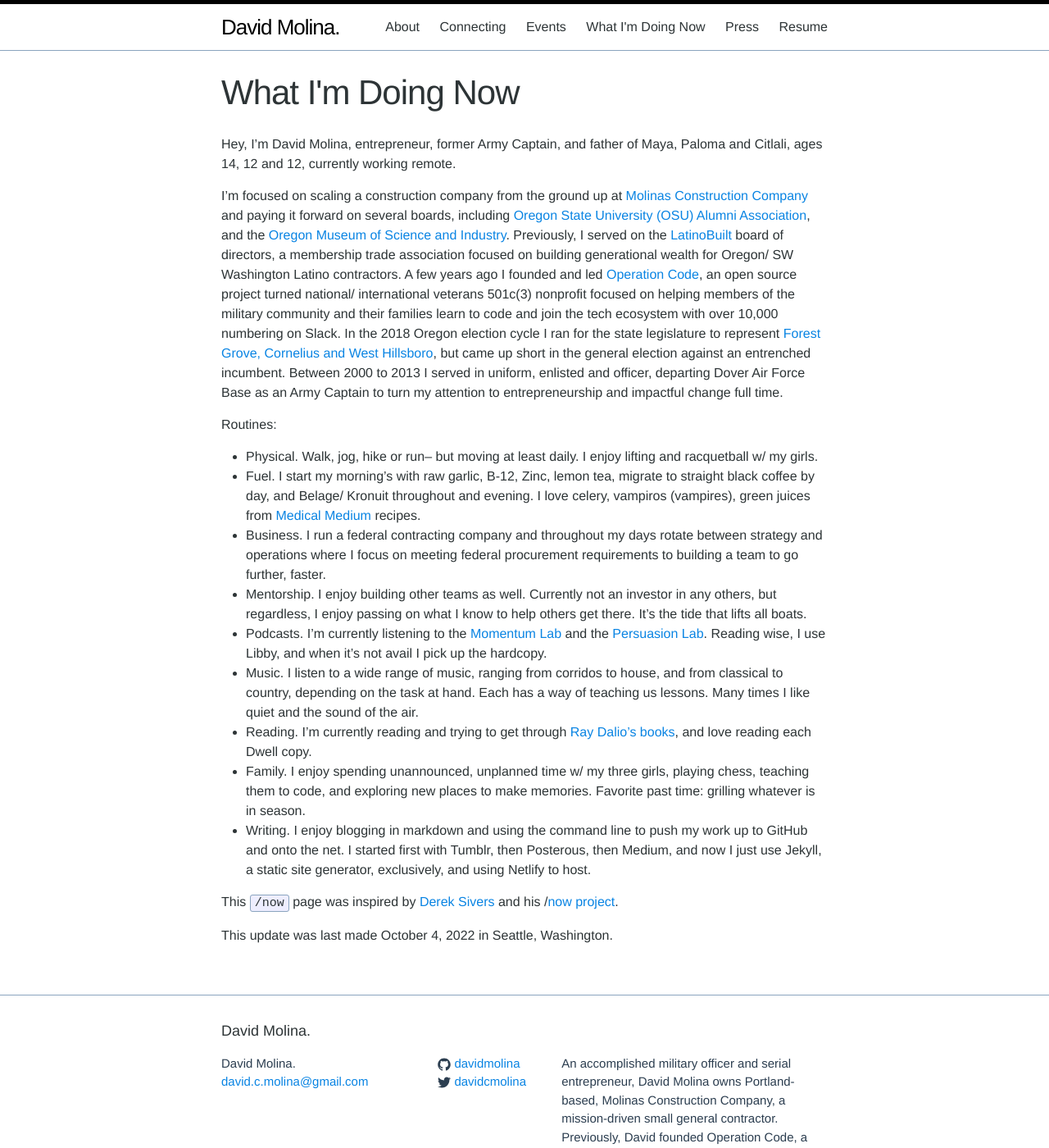
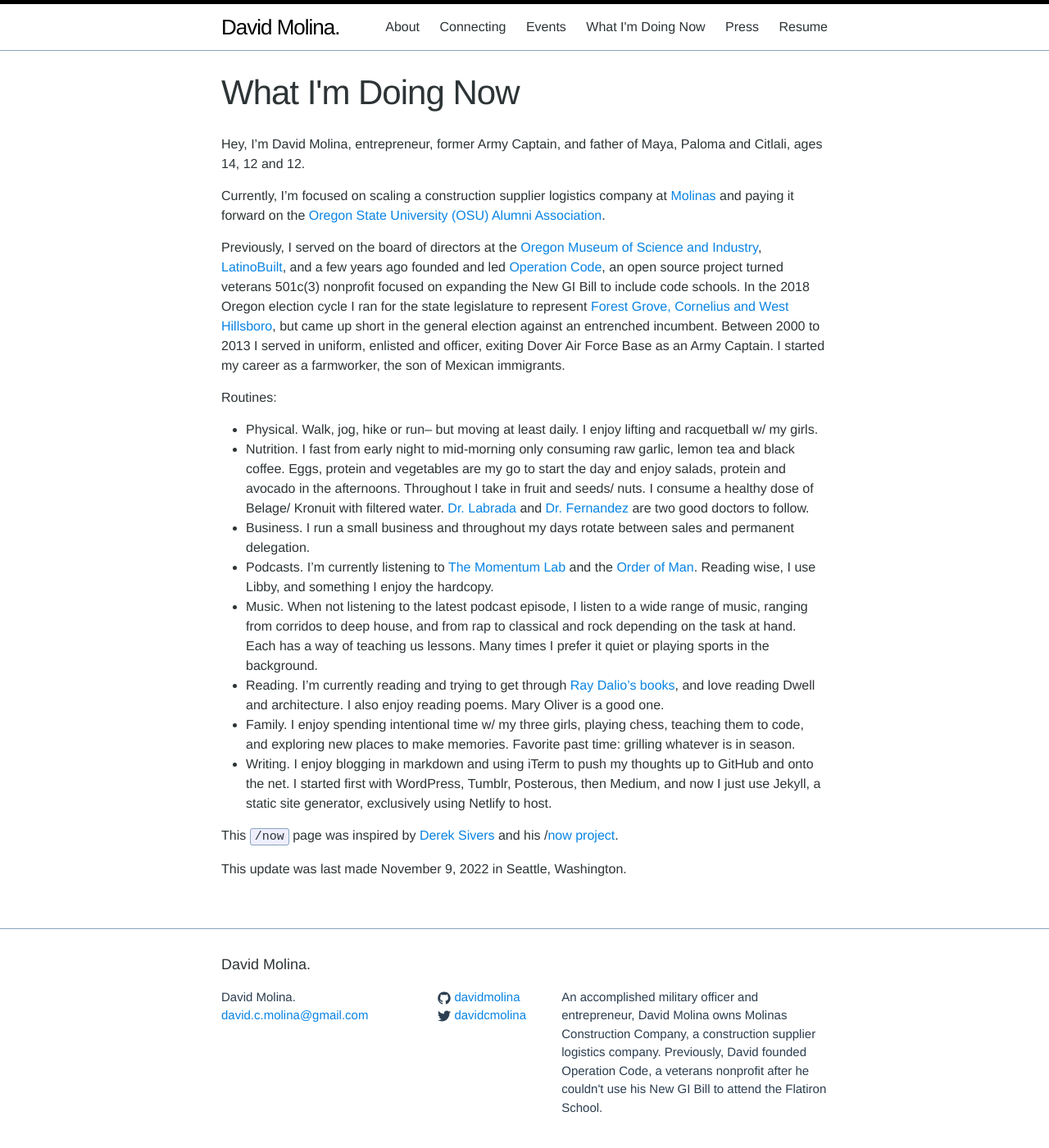
Before and after one commit to davidmolina/davidmolina.github.io, a Jekyll site: the page built from now.md, in a window 1280 px wide and 1400 px high. Shown: the whole window at 82% size. Built offline with Jekyll 4.4.1, drawn with Linux system fonts in a browser that asks for light colours; some of the changed text lies outside the part shown.

Commit message:
update now and bio

```diff
--- a/_config.yml
+++ b/_config.yml
@@ -1,12 +1,12 @@
 name: David Molina
 title: David Molina.
-description: "An accomplished military officer and serial entrepreneur, David Molina owns Portland-based, Molinas Construction Company, a mission-driven small general contractor. Previously, David founded Operation Code, a veterans nonprofit after he couldn't use his New GI Bill to attend the Flatiron School. He resides in Portland, Oregon."
+description: "An accomplished military officer and entrepreneur, David Molina owns Molinas Construction Company, a construction supplier logistics company. Previously, David founded Operation Code, a veterans nonprofit after he couldn't use his New GI Bill to attend the Flatiron School."
 author: David Molina
 repository: davidmolina/davidmolina.github.io
 email: david.c.molina@gmail.com
 
 # RDF structured data
-job_title: Serial Entrepreneur
+job_title: Entrepreneur
 employer: Molinas Construction Company.
 url: "http://davidmolina.github.io/"
 location:
--- a/now.md
+++ b/now.md
@@ -1,25 +1,26 @@
 ---
 title: What I'm Doing Now
-excerpt: 'What Dave Molina is up to now.'
+excerpt: 'What David Molina is up to now.'
 layout: page
 permalink: /now/
 ---
 
-Hey, I'm David Molina, entrepreneur, former Army Captain, and father of Maya, Paloma and Citlali, ages 14, 12 and 12, currently working remote.
+Hey, I'm David Molina, entrepreneur, former Army Captain, and father of Maya, Paloma and Citlali, ages 14, 12 and 12.
 
-I'm focused on scaling a construction company from the ground up at [Molinas Construction Company](ttps://www.molinas.co) and paying it forward on several boards, including [Oregon State University (OSU) Alumni Association](https://fororegonstate.org/), and the [Oregon Museum of Science and Industry](https://omsi.edu/history-and-mission). Previously, I served on the [LatinoBuilt](https://latinobuilt.org/) board of directors, a membership trade association focused on building generational wealth for Oregon/ SW Washington Latino contractors. A few years ago I founded and led [Operation Code](https://www.operationcode.org), an open source project turned national/ international veterans 501c(3) nonprofit focused on helping members of the military community and their families learn to code and join the tech ecosystem with over 10,000 numbering on Slack. In the 2018 Oregon election cycle I ran for the state legislature to represent [Forest Grove, Cornelius and West Hillsboro](https://www.molinafororegon.com/), but came up short in the general election against an entrenched incumbent. Between 2000 to 2013 I served in uniform, enlisted and officer, departing Dover Air Force Base as an Army Captain to turn my attention to entrepreneurship and impactful change full time.
+Currently, I'm focused on scaling a construction supplier logistics company at [Molinas](https://www.molinas.co) and paying it forward on the [Oregon State University (OSU) Alumni Association](https://fororegonstate.org/).
+
+Previously, I served on the board of directors at the [Oregon Museum of Science and Industry](https://omsi.edu/), [LatinoBuilt](https://latinobuilt.org/), and a few years ago founded and led [Operation Code](https://www.operationcode.org), an open source project turned veterans 501c(3) nonprofit focused on expanding the New GI Bill to include code schools. In the 2018 Oregon election cycle I ran for the state legislature to represent [Forest Grove, Cornelius and West Hillsboro](https://www.molinafororegon.com/), but came up short in the general election against an entrenched incumbent. Between 2000 to 2013 I served in uniform, enlisted and officer, exiting Dover Air Force Base as an Army Captain. I started my career as a farmworker, the son of Mexican immigrants.
 
 Routines:
 - Physical. Walk, jog, hike or run-- but moving at least daily. I enjoy lifting and racquetball w/ my girls.
-- Fuel. I start my morning's with raw garlic, B-12, Zinc, lemon tea, migrate to straight black coffee by day, and Belage/ Kronuit throughout and evening. I love celery, vampiros (vampires), green juices from [Medical Medium](https://linktr.ee/medicalmedium) recipes.
-- Business. I run a federal contracting company and throughout my days rotate between strategy and operations where I focus on meeting federal procurement requirements to building a team to go further, faster.
-- Mentorship. I enjoy building other teams as well. Currently not an investor in any others, but regardless, I enjoy passing on what I know to help others get there. It's the tide that lifts all boats.
-- Podcasts. I'm currently listening to the [Momentum Lab](https://www.charfen.com/podcast/) and the [Persuasion Lab](https://open.spotify.com/show/1tXMK3wDIghWGDXxI2IGfW). Reading wise, I use Libby, and when it's not avail I pick up the hardcopy.
-- Music. I listen to a wide range of music, ranging from corridos to house, and from classical to country, depending on the task at hand. Each has a way of teaching us lessons. Many times I like quiet and the sound of the air.
-- Reading. I'm currently reading and trying to get through [Ray Dalio's books](https://www.principles.com/), and love reading each Dwell copy.
-- Family. I enjoy spending unannounced, unplanned time w/ my three girls, playing chess, teaching them to code, and exploring new places to make memories. Favorite past time: grilling whatever is in season.
-- Writing. I enjoy blogging in markdown and using the command line to push my work up to GitHub and onto the net. I started first with Tumblr, then Posterous, then Medium, and now I just use Jekyll, a static site generator, exclusively, and using Netlify to host.
+- Nutrition. I fast from early night to mid-morning only consuming raw garlic, lemon tea and black coffee. Eggs, protein and vegetables are my go to start the day and enjoy salads, protein and avocado in the afternoons. Throughout I take in fruit and seeds/ nuts. I consume a healthy dose of Belage/ Kronuit with filtered water. [Dr. Labrada](https://www.facebook.com/DiabetesDrLabradanutr/) and [Dr. Fernandez](https://www.facebook.com/Dr.EduardoFernandez) are two good doctors to follow.
+- Business. I run a small business and throughout my days rotate between sales and permanent delegation.
+- Podcasts. I'm currently listening to [The Momentum Lab](https://www.charfen.com/podcast/) and the [Order of Man](https://www.orderofman.com/). Reading wise, I use Libby, and something I enjoy the hardcopy.
+- Music. When not listening to the latest podcast episode, I listen to a wide range of music, ranging from corridos to deep house, and from rap to classical and rock depending on the task at hand. Each has a way of teaching us lessons. Many times I prefer it quiet or playing sports in the background.
+- Reading. I'm currently reading and trying to get through [Ray Dalio's books](https://www.principles.com/), and love reading Dwell and architecture. I also enjoy reading poems. Mary Oliver is a good one.
+- Family. I enjoy spending intentional time w/ my three girls, playing chess, teaching them to code, and exploring new places to make memories. Favorite past time: grilling whatever is in season.
+- Writing. I enjoy blogging in markdown and using iTerm to push my thoughts up to GitHub and onto the net. I started first with WordPress, Tumblr, Posterous, then Medium, and now I just use Jekyll, a static site generator, exclusively using Netlify to host.
 
 This `/now` page was inspired by [Derek Sivers](https://sivers.org/) and his /[now project](https://sivers.org/nowff).
 
-This update was last made October 4, 2022 in Seattle, Washington.
+This update was last made November 9, 2022 in Seattle, Washington.
```
Also changed, not shown: about.md (+5 -5 lines), resume.md (+1 -1 lines), Gemfile.lock.
